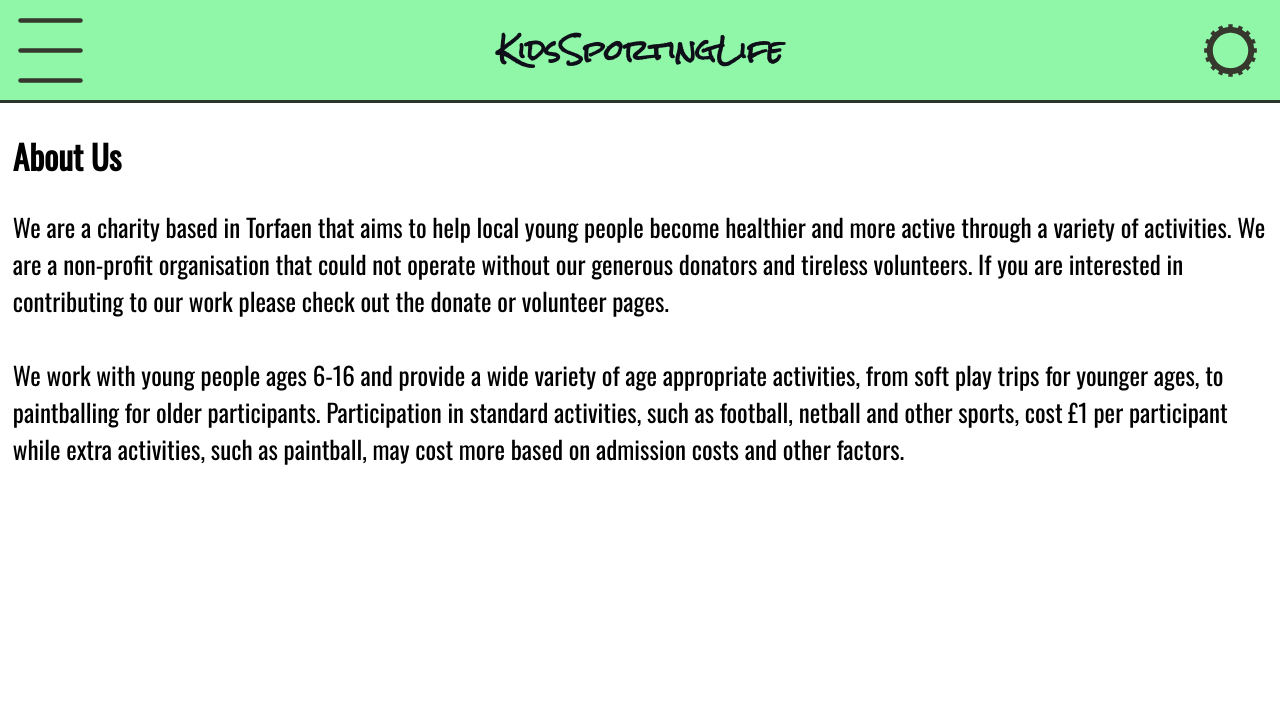
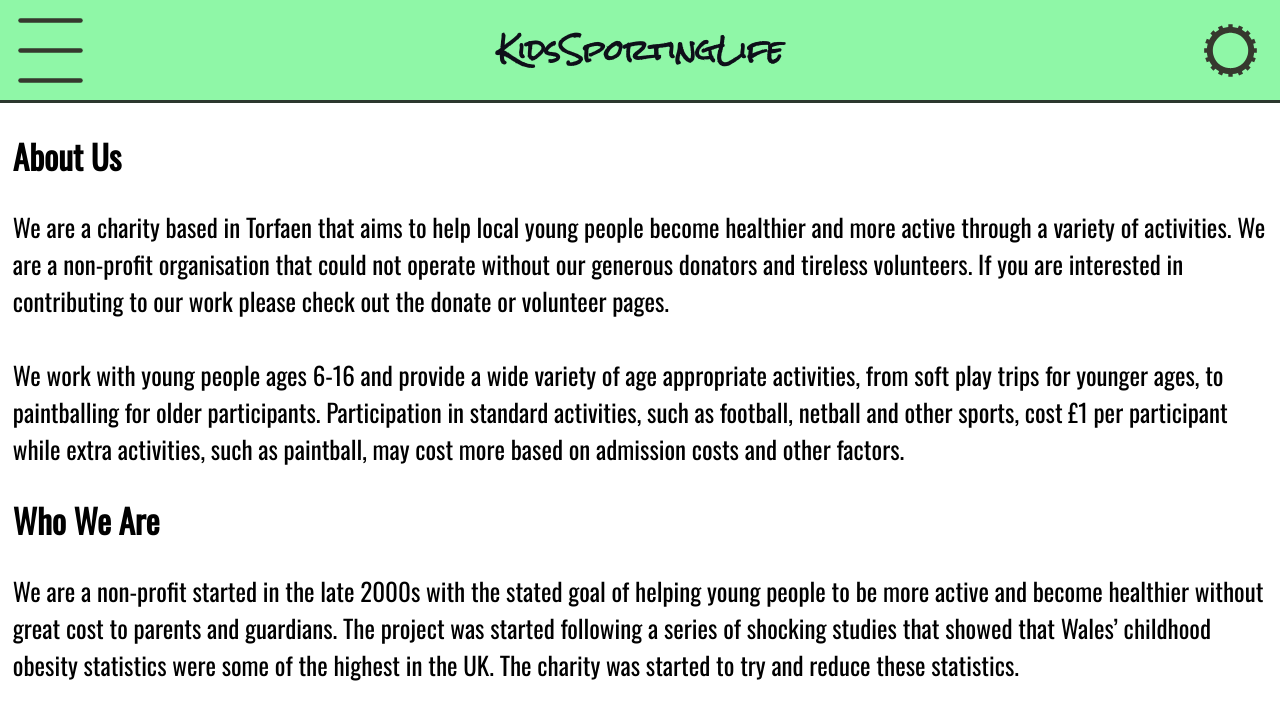
Before and after one commit to AmyHannahMorgan/unit-13-website-kidssportingfun, a Jekyll site: the page built from index.html, in a window 1280 px wide. Shown: the top 720 px of the page. Built offline with Jekyll 4.4.1, drawn with Linux system fonts in a browser that asks for light colours.

Commit message:
began writing who we are section

```diff
--- a/index.html
+++ b/index.html
@@ -9,3 +9,7 @@ layout: default
 
 We work with young people ages 6-16 and provide a wide variety of age appropriate activities, from soft play trips for younger ages, to paintballing for older participants. Participation in standard activities, such as football, netball and other sports, cost £1 per participant while extra activities, such as paintball, may cost more based on admission costs and other factors.
 </p>
+
+<h2>Who We Are</h2>
+
+<p>We are a non-profit started in the late 2000s with the stated goal of helping young people to be more active and become healthier without great cost to parents and guardians. The project was started following a series of shocking studies that showed that Wales’ childhood obesity statistics were some of the highest in the UK. The charity was started to try and reduce these statistics.</p>
```
